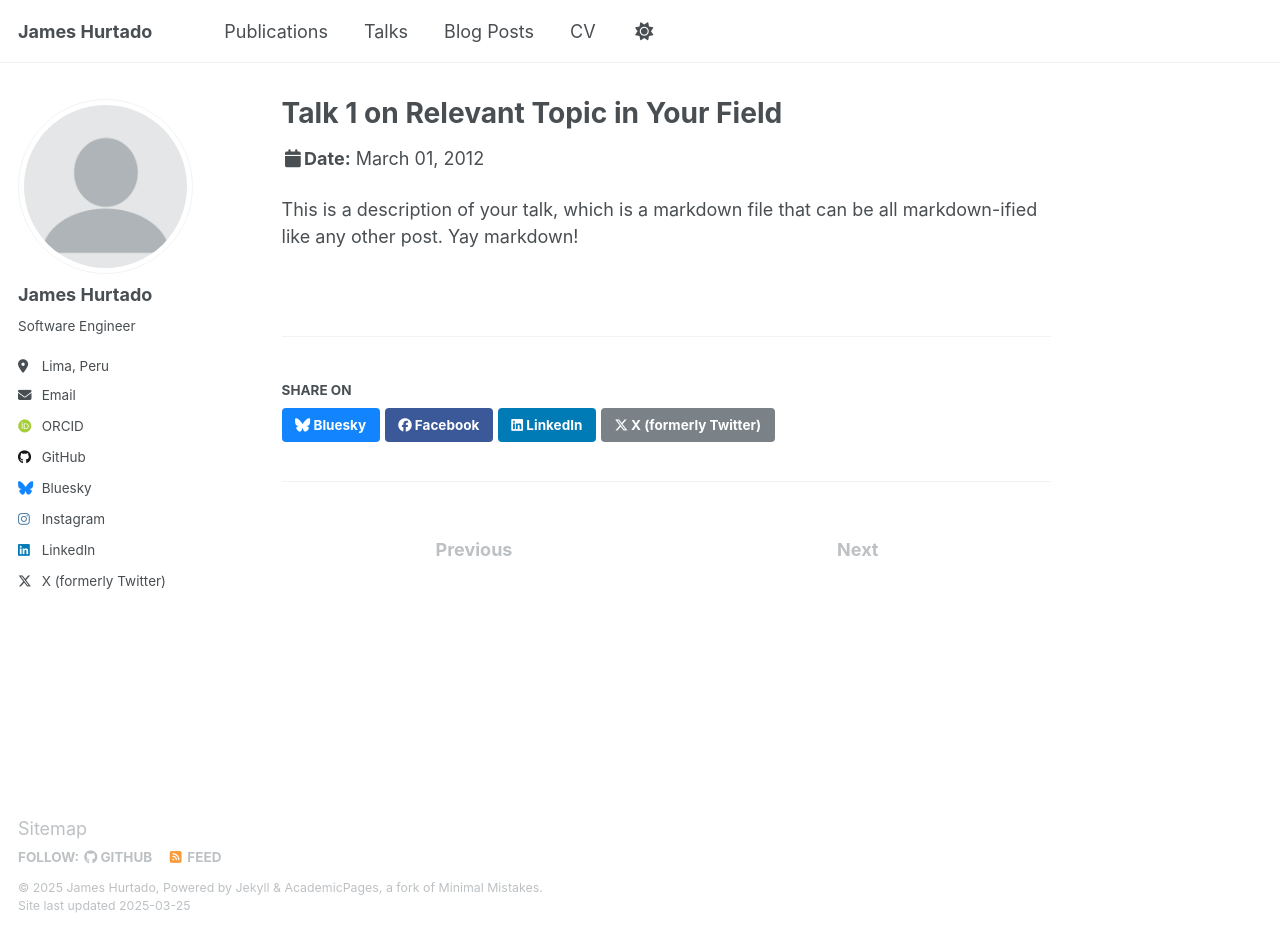
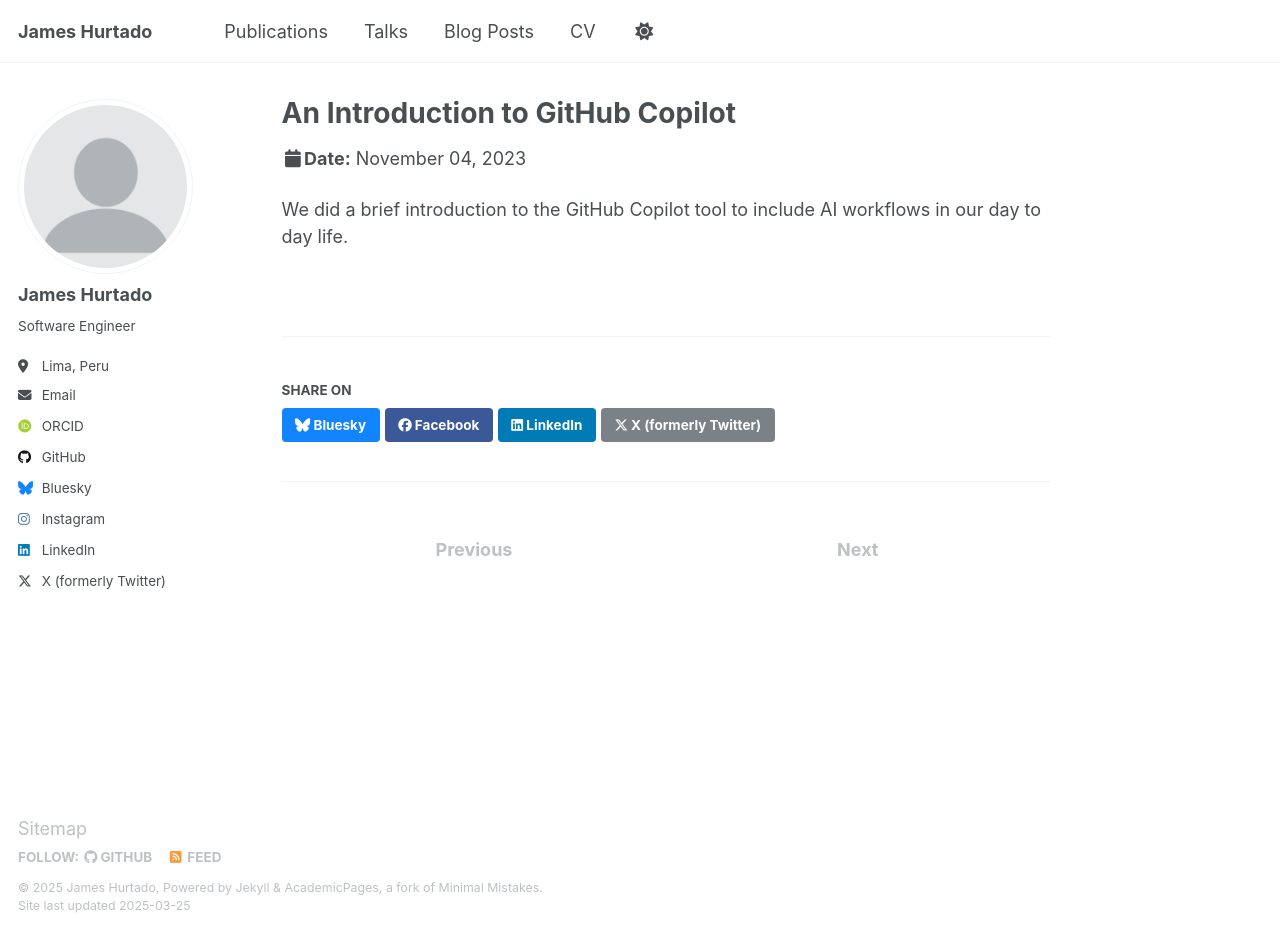
Before and after one commit to jamesrhurtado/jamesrhurtado.github.io, a Jekyll site: the page built from _talks/2012-03-01-talk-1.md, in a window 1280 px wide and 934 px high. Built offline with Jekyll 4.4.1, drawn with Linux system fonts in a browser that asks for light colours; some web fonts are replaced.

Commit message:
Update 2012-03-01-talk-1.md

```diff
--- a/_talks/2012-03-01-talk-1.md
+++ b/_talks/2012-03-01-talk-1.md
@@ -1,11 +1,11 @@
 ---
-title: "Talk 1 on Relevant Topic in Your Field"
+title: "An Introduction to GitHub Copilot"
 collection: talks
 type: "Talk"
 permalink: /talks/2012-03-01-talk-1
-venue: "UC San Francisco, Department of Testing"
-date: 2012-03-01
+venue: "UPC Campus Villa, Aula Magna"
+date: 2023-11-04
 location: "San Francisco, CA, USA"
 ---
 
-This is a description of your talk, which is a markdown file that can be all markdown-ified like any other post. Yay markdown!
+We did a brief introduction to the GitHub Copilot tool to include AI workflows in our day to day life.
```
